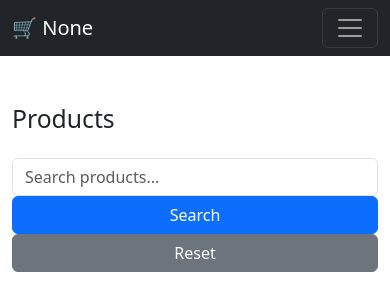
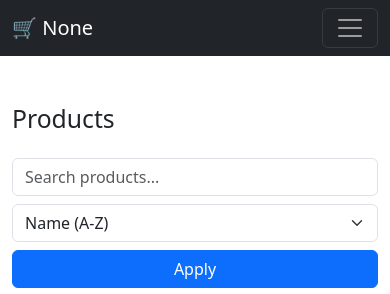
Before and after one commit to akm4arun/EcommerceLab, a Flask app: page /products/ in a window 390 px wide. Shown: the top 294 px of the page. Run offline with Flask 3, Linux system fonts and the light colour scheme.

Commit message:
feat(catalog): add product sorting and pagination

```diff
--- a/ecommerce/routes/products.py
+++ b/ecommerce/routes/products.py
@@ -18,12 +18,23 @@ def product_list():
 
     search = request.args.get("q", "").strip()
 
-    products = get_all_products(search=search)
+    sort = request.args.get("sort", "name_asc")
+
+    page = request.args.get("page", 1, type=int)
+
+    pagination = get_all_products(
+        search=search,
+        sort=sort,
+        page=page,
+        per_page=3
+    )
 
     return render_template(
         "products.html",
-        products=products,
-        search=search
+        products=pagination.items,
+        pagination=pagination,
+        search=search,
+        sort=sort
     )
 
 @products_bp.route("/<int:product_id>")
--- a/ecommerce/services/product_service.py
+++ b/ecommerce/services/product_service.py
@@ -39,14 +39,33 @@ def seed_products():
     db.session.add_all(products)
     db.session.commit()
 
-def get_all_products(search=None):
+def get_all_products(search=None, sort="name_asc", page=1, per_page=3):
 
     query = Product.query.filter_by(is_active=True)
 
+    # Search
     if search:
         query = query.filter(Product.name.ilike(f"%{search}%"))
 
-    return query.order_by(Product.id).all()
+    # Sorting
+    if sort == "name_desc":
+        query = query.order_by(Product.name.desc())
+
+    elif sort == "price_asc":
+        query = query.order_by(Product.price.asc())
+
+    elif sort == "price_desc":
+        query = query.order_by(Product.price.desc())
+
+    else:
+        query = query.order_by(Product.name.asc())
+
+    # Pagination
+    return query.paginate(
+        page=page,
+        per_page=per_page,
+        error_out=False
+    )
 
 
 def get_product(product_id):
--- a/ecommerce/templates/products.html
+++ b/ecommerce/templates/products.html
@@ -12,9 +12,9 @@ Products
         Products
     </h2>
 
-    <form method="GET" class="row mb-4">
+    <form method="GET" class="row mb-4 g-2">
 
-        <div class="col-md-8">
+        <div class="col-md-5">
 
             <input
                 type="text"
@@ -25,10 +25,34 @@ Products
 
         </div>
 
+        <div class="col-md-3">
+
+            <select name="sort" class="form-select">
+
+                <option value="name_asc" {% if sort == 'name_asc' %}selected{% endif %}>
+                    Name (A-Z)
+                </option>
+
+                <option value="name_desc" {% if sort == 'name_desc' %}selected{% endif %}>
+                    Name (Z-A)
+                </option>
+
+                <option value="price_asc" {% if sort == 'price_asc' %}selected{% endif %}>
+                    Price (Low → High)
+                </option>
+
+                <option value="price_desc" {% if sort == 'price_desc' %}selected{% endif %}>
+                    Price (High → Low)
+                </option>
+
+            </select>
+
+        </div>
+
         <div class="col-md-2">
 
             <button type="submit" class="btn btn-primary w-100">
-                Search
+                Apply
             </button>
 
         </div>
```
Also changed, not shown: other parts of ecommerce/templates/products.html (+55 -0 lines).
